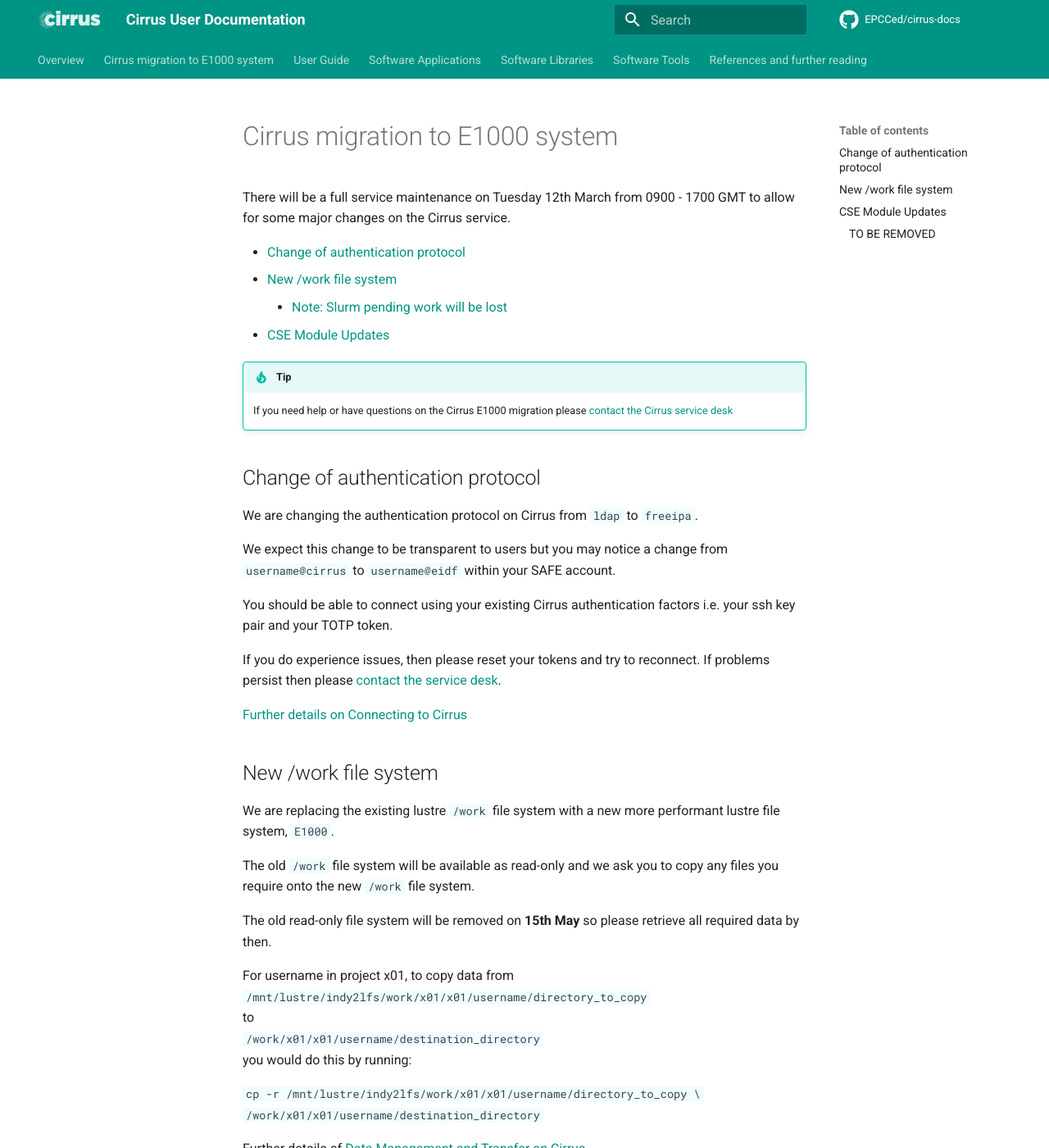
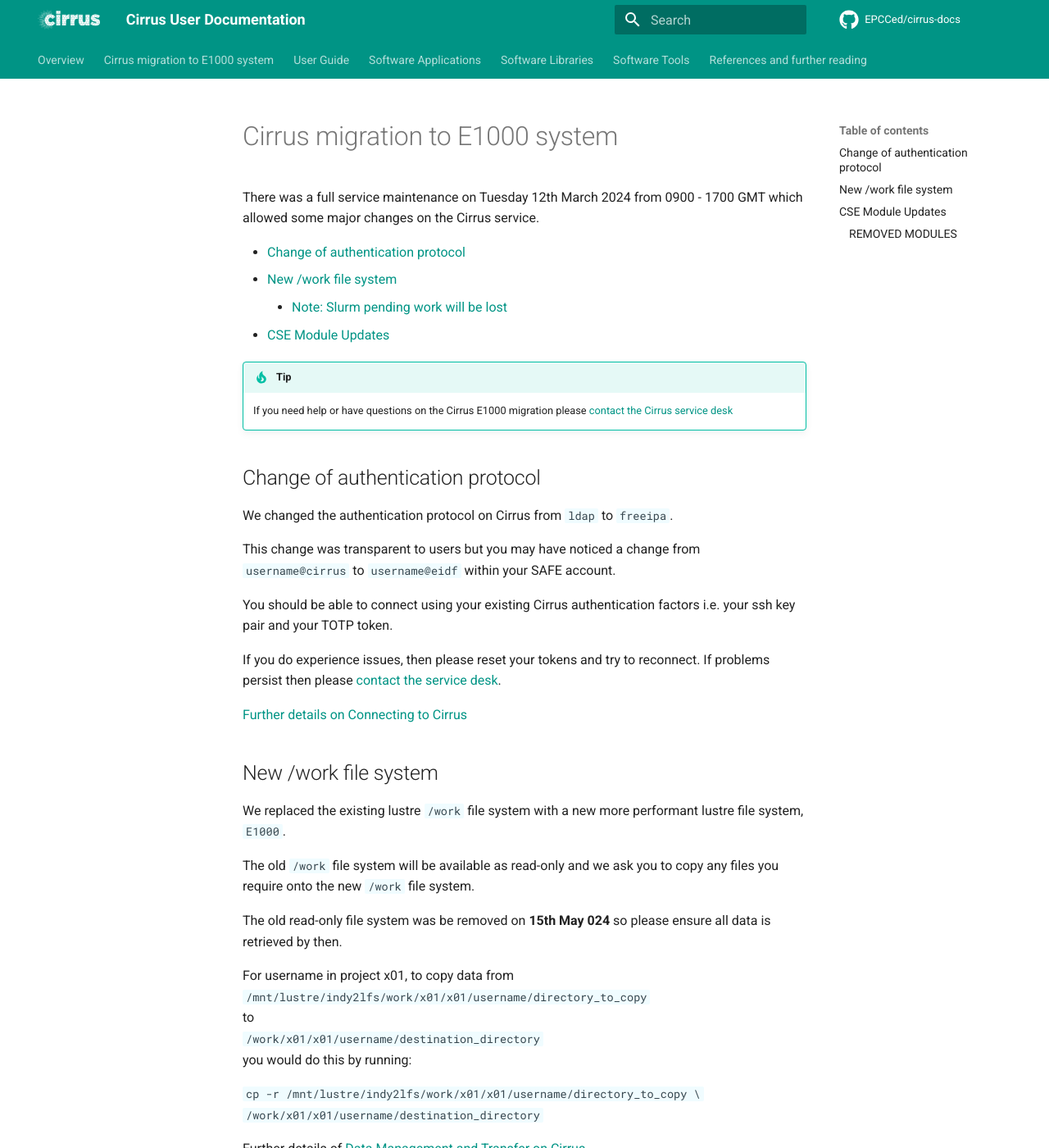
Before and after one commit to EPCCed/cirrus-docs, an MkDocs documentation site: the page built from docs/e1000-migration/index.md, in a window 1280 px wide and 1400 px high. Shown: the whole window at 82% size. Built offline with MkDocs 1.6.1 and Material for MkDocs 9.7.7, drawn with Linux system fonts in a browser that asks for light colours; comment, search, counter and statistics services are not loaded; some of the changed text lies outside the part shown.

Commit message:
Update index.md

```diff
--- a/docs/e1000-migration/index.md
+++ b/docs/e1000-migration/index.md
@@ -1,6 +1,6 @@
 # Cirrus migration to E1000 system
 
-There will be a full service maintenance on Tuesday 12th March from 0900 - 1700 GMT to allow for some major changes on the Cirrus service.
+There was a full service maintenance on Tuesday 12th March 2024 from 0900 - 1700 GMT which allowed some major changes on the Cirrus service.
 
 - [Change of authentication protocol ](#change-of-authentication-protocol)
 - [New /work file system](#new-work-file-system)
@@ -16,9 +16,9 @@
 
 ## Change of authentication protocol
 
-We are changing the authentication protocol on Cirrus from `ldap` to `freeipa`.
+We changed the authentication protocol on Cirrus from `ldap` to `freeipa`.
 
-We expect this change to be transparent to users but you may notice a change from `username@cirrus` to `username@eidf` within your SAFE account.
+This change was transparent to users but you may have noticed a change from `username@cirrus` to `username@eidf` within your SAFE account.
 
 You should be able to connect using your existing Cirrus authentication factors i.e. your ssh key pair and  your TOTP token.
 
@@ -30,11 +30,11 @@
 
 ## New /work file system
 
-We are replacing the existing lustre `/work` file system with a new more performant lustre file system, `E1000`.
+We replaced the existing lustre `/work` file system with a new more performant lustre file system, `E1000`.
 
 The old `/work` file system will be available as read-only and we ask you to copy any files you require onto the new `/work` file system.
 
-The old read-only file system will be removed on **15th May** so please retrieve all required data by then.
+The old read-only file system was be removed on **15th May 024** so please ensure all data is retrieved by then.
 
 For username in project x01, to copy data from <br>
 `/mnt/lustre/indy2lfs/work/x01/x01/username/directory_to_copy  `
@@ -62,7 +62,7 @@
 Please [contact the service desk](mailto:support@cirrus.ac.uk) if you have concerns about the removal of any of the older modules.
 
 
-### TO BE REMOVED
+### REMOVED MODULES
 
 <table  ><colgroup><col  /><col  /><col  /></colgroup>
 <tbody>
```
